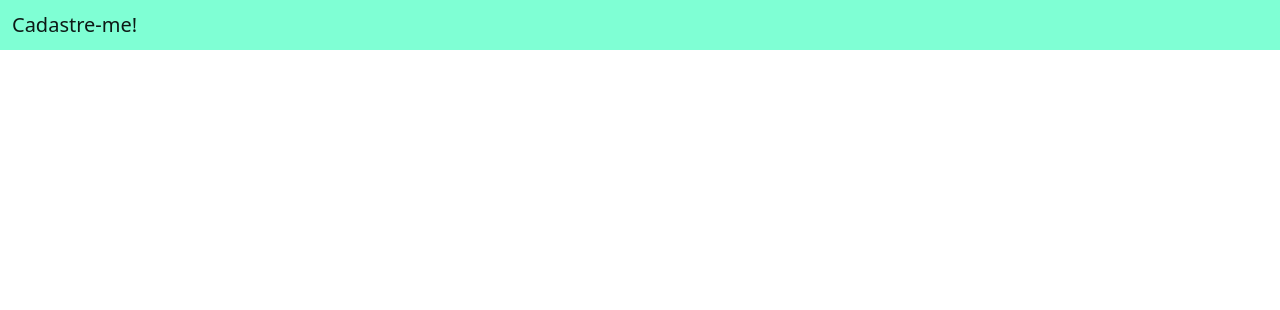
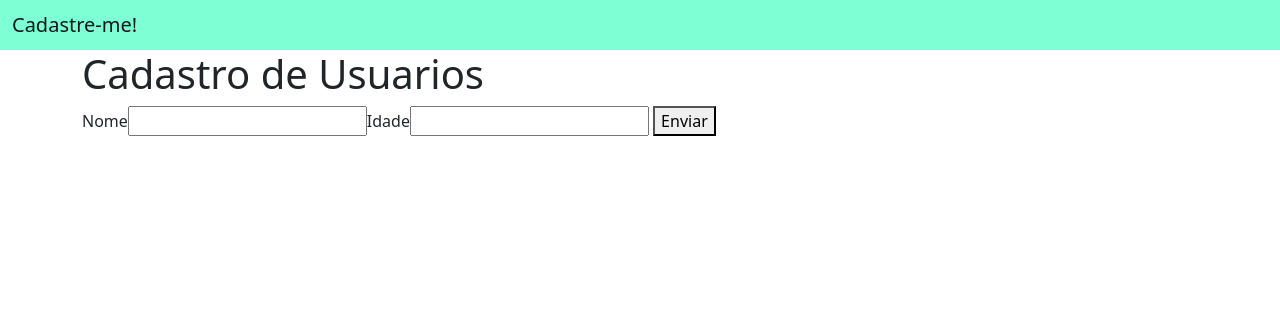
Before and after one commit to jGean09/Cad_usuarios, a Django app: page / in a window 1280 px wide. Shown: the top 310 px of the page. Run offline with Django 5.2, Linux system fonts and the light colour scheme.

Commit message:
atualizar

```diff
--- a/app_cad_usuarios/templates/usuarios/home.html
+++ b/app_cad_usuarios/templates/usuarios/home.html
@@ -16,7 +16,11 @@
         <span class="navbar-brand mb-0 h1">Cadastre-me!</span>
       </div>
     </nav>
-    <div>
+    <div class="container">
+      <h1>Cadastro de Usuarios</h1>
+      Nome<input type="text" />Idade<input type="text" />
+      <button>Enviar</button>
+    </div>
 
     <!-- Optional JavaScript; choose one of the two! -->
 
@@ -27,6 +31,6 @@
     <!--
     <script src="https://cdn.jsdelivr.net/npm/@popperjs/core@2.9.2/dist/umd/popper.min.js" integrity="sha384-IQsoLXl5PILFhosVNubq5LC7Qb9DXgDA9i+tQ8Zj3iwWAwPtgFTxbJ8NT4GN1R8p" crossorigin="anonymous"></script>
     <script src="https://cdn.jsdelivr.net/npm/bootstrap@5.0.2/dist/js/bootstrap.min.js" integrity="sha384-cVKIPhGWiC2Al4u+LWgxfKTRIcfu0JTxR+EQDz/bgldoEyl4H0zUF0QKbrJ0EcQF" crossorigin="anonymous"></script>
-          -->
+             -->
   </body>
 </html>
```
